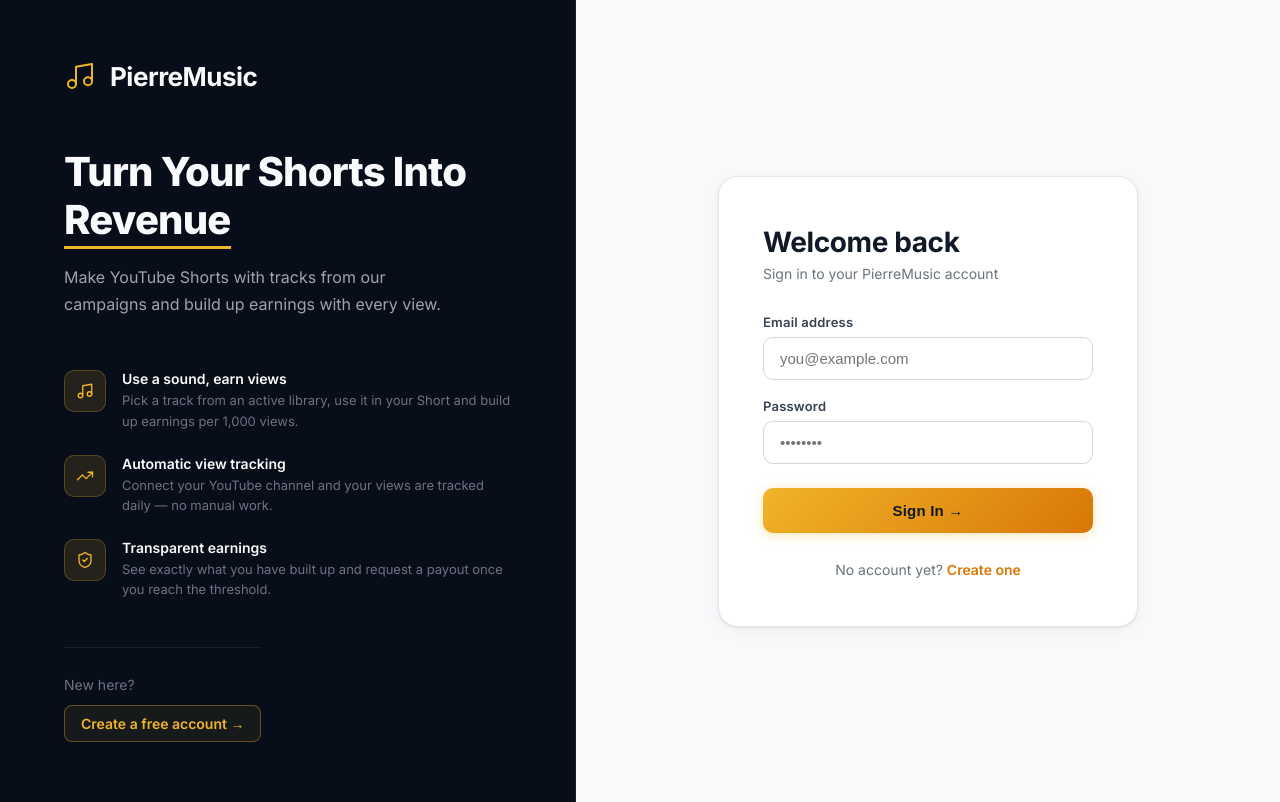
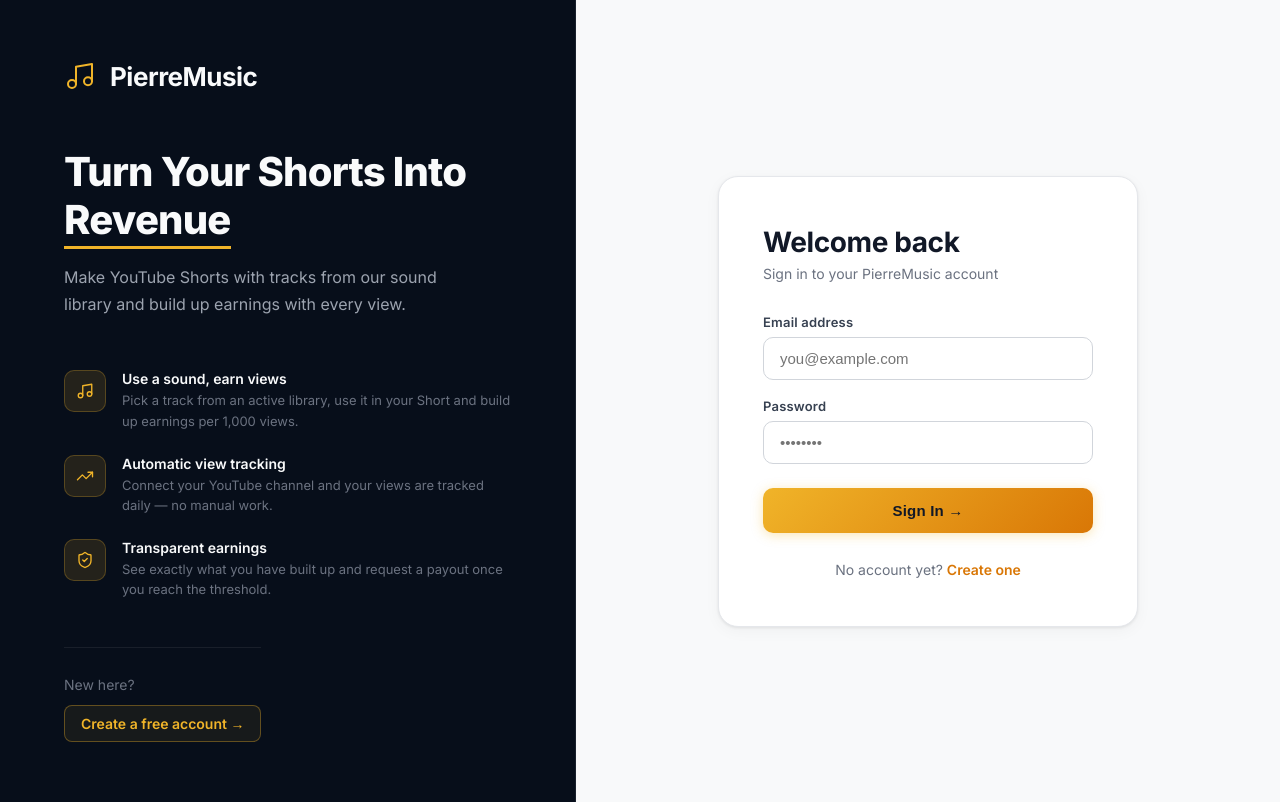
Before and after one commit to Pmortier2019/youtubeAPI, a React (Vite) app in the folder frontend/: page /login in a window 1280 px wide. Built offline with nearby package versions, Linux system fonts and the light colour scheme.

Commit message:
tekst fix

```diff
--- a/frontend/src/components/Layout.jsx
+++ b/frontend/src/components/Layout.jsx
@@ -2,7 +2,7 @@ import { NavLink, useLocation, useNavigate } from 'react-router-dom'
 import { useAuth } from '../AuthContext'
 import { useState, useEffect } from 'react'
 import {
-  Search, BarChart2, Music, Megaphone, Users, DollarSign, CreditCard,
+  Search, BarChart2, Music, Users, DollarSign, CreditCard,
   Video, UserCog, Landmark, TrendingUp, Play, Rocket, PiggyBank, Wallet,
   LogOut, Menu, X
 } from 'lucide-react'
@@ -11,7 +11,6 @@ const ADMIN_LINKS = [
   { to: '/admin/review', label: 'Review', Icon: Search },
   { to: '/admin/stats', label: 'Statistics', Icon: BarChart2 },
   { to: '/admin/sounds', label: 'Sound Library', Icon: Music },
-  { to: '/admin/campaigns', label: 'Campaigns', Icon: Megaphone },
   { to: '/admin/participations', label: 'Participations', Icon: Users },
   { to: '/admin/payout', label: 'Payouts', Icon: DollarSign },
   { to: '/admin/payouts', label: 'Payout Requests', Icon: CreditCard },
@@ -25,7 +24,7 @@ const CREATOR_LINKS = [
   { to: '/creator/channels', label: 'My Channels', Icon: Video },
   { to: '/creator/shorts', label: 'My Shorts', Icon: Play },
   { to: '/sounds', label: 'Sound Library', Icon: Music },
-  { to: '/campaigns', label: 'Campaigns', Icon: Rocket },
+  { to: '/campaigns', label: 'Affiliate', Icon: Rocket },
   { to: '/me/earnings', label: 'Earnings', Icon: PiggyBank },
   { to: '/me/payout', label: 'My Payout', Icon: Wallet },
 ]
--- a/frontend/src/pages/LoginPage.jsx
+++ b/frontend/src/pages/LoginPage.jsx
@@ -108,7 +108,7 @@ export default function LoginPage() {
           lineHeight: 1.7,
           maxWidth: 380,
         }}>
-          Make YouTube Shorts with tracks from our campaigns and build up earnings with every view.
+          Make YouTube Shorts with tracks from our sound library and build up earnings with every view.
         </p>
 
         {/* Feature list */}
```
